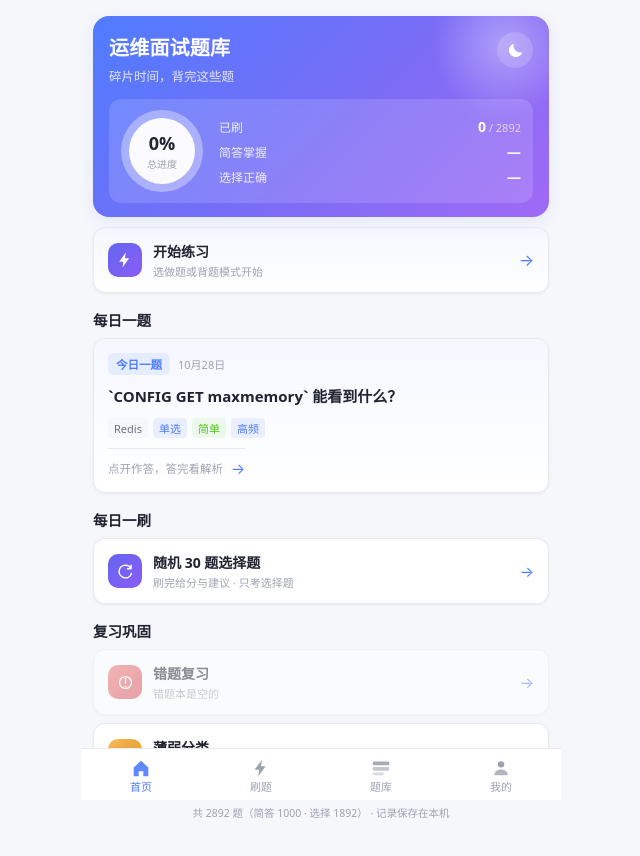
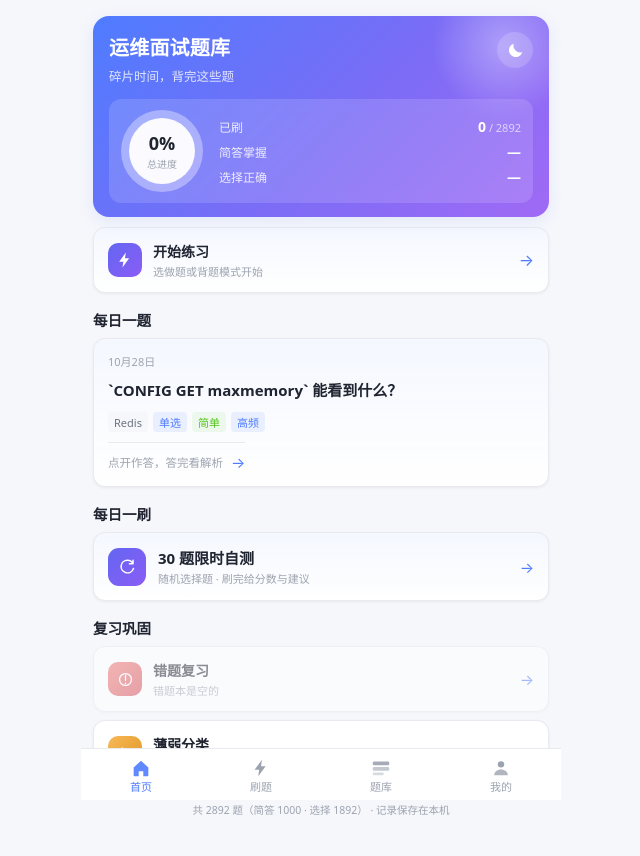
Before and after one commit to fanggafa/OpsInterview-Bank-H5, a Vue app: page / in a window 1280 px wide. Shown: the top 856 px of the page, without its empty margins (319-959 px from the left). Built offline with nearby package versions, Linux system fonts and the light colour scheme.

Commit message:
fix(home): 每日一题未作答不再显示同义标签；每日一刷文案与视觉优化（30 题限时自测 + 渐变卡片）

```diff
--- a/src/views/HomeView.vue
+++ b/src/views/HomeView.vue
@@ -172,7 +172,16 @@ function openWeak() {
     <h2 class="section-title">每日一题</h2>
     <button v-if="daily" class="daily card" @click="openDaily">
       <div class="daily__head">
-        <span class="daily__tag" :class="`daily__tag--${dailyState.status || 'fresh'}`">
+        <!--
+          标签只在「已作答」时出现（今天答对/答错、标记会/不会）。
+          未作答时不显示「今日一题」——标题已经写了「每日一题」，
+          再挂一个同义徽标只是重复，还把题干挤下去。
+        -->
+        <span
+          v-if="dailyState.answered"
+          class="daily__tag"
+          :class="`daily__tag--${dailyState.status}`"
+        >
           {{ dailyState.label }}
         </span>
         <span class="daily__date">{{ dateText }}</span>
@@ -215,8 +224,13 @@ function openWeak() {
         </svg>
       </span>
       <span class="review__text">
-        <span class="review__title">随机 30 题选择题</span>
-        <span class="review__desc">刷完给分与建议 · 只考选择题</span>
+        <!--
+          主标题与副标题分开：标题只放「这是什么」，规则细节放副标题。
+          早先标题写成「随机 30 题选择题」，把规则塞进了标题位，
+          与下方「每日一刷」区块标题重复，视觉上也很吵。
+        -->
+        <span class="review__title">30 题限时自测</span>
+        <span class="review__desc">随机选择题 · 刷完给分数与建议</span>
       </span>
       <span class="review__arrow" aria-hidden="true">→</span>
     </button>
@@ -563,9 +577,25 @@ function openWeak() {
   transform: scale(0.985);
   box-shadow: var(--shadow-lift);
 }
-/* 每日一刷是独立卡片（不在 .reviews 容器里），补上与相邻区块一致的间距 */
+/*
+ * 每日一刷是独立卡片（不在 .reviews 容器里）。
+ * 它的视觉比照「每日一题」那张：渐变底 + 更大内边距 + 更大图标，
+ * 因为它是「每天两个动作」之一，不该看起来像复习列表里的普通一行。
+ */
 .review--drill {
+  padding: 14px;
+  gap: 12px;
+  border-radius: var(--radius);
+  background-image: var(--grad-card);
   margin-bottom: 4px;
+}
+.review--drill .review__icon {
+  width: 38px;
+  height: 38px;
+  border-radius: 11px;
+}
+.review--drill .review__title {
+  font-size: 15px;
 }
 /* 错题本为空时置灰：看起来像禁用，而不是点了才发现没题 */
 .review:disabled {
```
Also changed, not shown: 3 other files (tests, documents, lock files or other folders).
